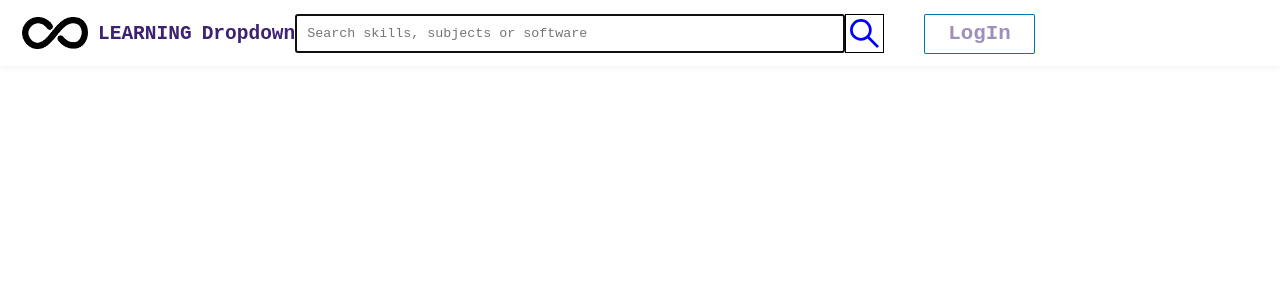
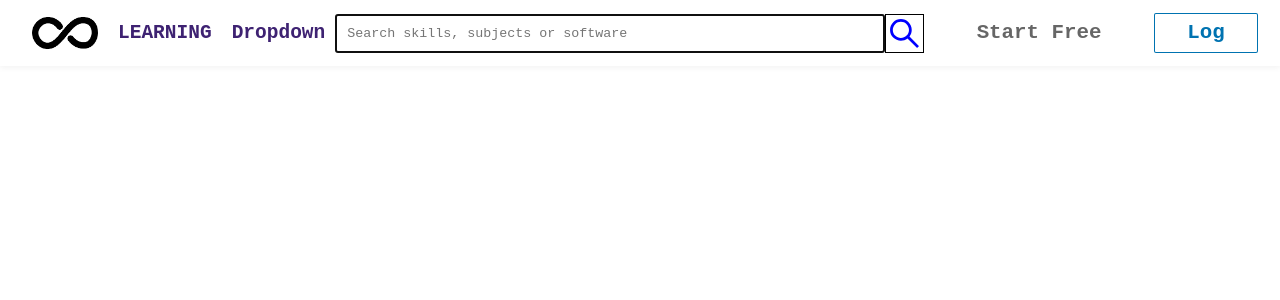
Before and after one commit to vinay72/Awaken-WebApp-Development, a React (Create React App) app in the folder awaken-webapp/: page / in a window 1280 px wide. Shown: the top 300 px of the page. Built offline with nearby package versions, Linux system fonts and the light colour scheme.

Commit message:
Made Login and Start Free Trial Components in NavBar

```diff
--- /dev/null
+++ b/awaken-webapp/src/components/FreeTrial/FreeTrial.js
@@ -0,0 +1,12 @@
+import React, { Component } from "react";
+import "./FreeTrial.scss";
+
+export default class FreeTrial extends Component {
+  render() {
+    return (
+      <div >
+          <a className="trial-button" href="https://www.youtube.com/" alt="trial-link">Start Free Trial</a>
+      </div>
+    );
+  }
+}
--- /dev/null
+++ b/awaken-webapp/src/components/FreeTrial/FreeTrial.scss
@@ -0,0 +1,32 @@
+.trial-button {
+  background-color: rgba(0, 0, 0, 0);
+  border: 0;
+  border-radius: 2px;
+  // -webkit-box-sizing: border-box;
+  box-sizing: border-box;
+  color: rgba(0, 0, 0, 0.6);
+  cursor: pointer;
+  display: inline-block;
+  font-size: 1.6rem;
+  font-weight: 600;
+  font-family: inherit;
+  height: 40px;
+  line-height: 40px;
+  overflow: hidden;
+  outline-width: 2px;
+  padding: 0 12px;
+  position: relative;
+  text-align: center;
+  text-decoration: none;
+  // -webkit-transition-duration: 167ms;
+  transition-duration: 167ms;
+  // -webkit-transition-property: background-color,color,-webkit-box-shadow;
+  transition-property: background-color, color, -webkit-box-shadow;
+  // transition-property: background-color,box-shadow,color;
+  transition-property: background-color, box-shadow, color, -webkit-box-shadow;
+  // -webkit-transition-timing-function: cubic-bezier(0, 0, 0.2, 1);
+  transition-timing-function: cubic-bezier(0, 0, 0.2, 1);
+  vertical-align: middle;
+  z-index: 0;
+  margin-left: 0;
+}
--- /dev/null
+++ b/awaken-webapp/src/components/FreeTrial/index.js
@@ -0,0 +1,3 @@
+import FreeTrial from "./FreeTrial"
+
+export default  FreeTrial;
--- a/awaken-webapp/src/components/Login/Login.js
+++ b/awaken-webapp/src/components/Login/Login.js
@@ -1,11 +1,12 @@
 import React, { Component } from 'react';
-import "./Login.css";
+import "./Login.scss";
 
 export default class Login extends Component {
     render() {
         return (
-            <div className="login-container">
-                <a class="nav__button-secondary" href="https://www.linkedin.com/learning-login/?upsellOrderOrigin=default_guest_learning&amp;fromSignIn=true&amp;trk=homepage-learning_nav-header-signin" data-tracking-control-name="homepage-learning_nav-header-signin" data-tracking-will-navigate="">LogIn</a>
+            <div >
+               <button className="login-button">Log In</button>
+
             </div>
         )
     }
--- a/awaken-webapp/src/components/Login/Login.css
+++ b/awaken-webapp/src/components/Login/Login.scss
@@ -1,32 +1,31 @@
-.nav__button-secondary.nav__button-secondary {
+.login-button{
+
+    cursor: pointer;
     background-color: rgba(0,0,0,0);
     border: 0;
     border-radius: 2px;
-    -webkit-box-sizing: border-box;
+    // -webkit-box-sizing: border-box;
     box-sizing: border-box;
     color: #0073b1;
-    cursor: pointer;
-    display: inline-block;
     font-size: 1.6rem;
     font-weight: 600;
     font-family: inherit;
     height: 40px;
-    top: 7px;
-    margin-left: 30px;
     line-height: 40px;
     overflow: hidden;
     outline-width: 2px;
     padding: 0 24px;
     position: relative;
     text-align: center;
+    text-align: center;
     text-decoration: none;
-    -webkit-transition-duration: 167ms;
+    // -webkit-transition-duration: 167ms;
     transition-duration: 167ms;
-    -webkit-transition-property: background-color,color,-webkit-box-shadow;
-    transition-property: background-color,color,-webkit-box-shadow;
-    transition-property: background-color,box-shadow,color;
+    // -webkit-transition-property: background-color,color,-webkit-box-shadow;
+    // transition-property: background-color,color,-webkit-box-shadow;
+    // transition-property: background-color,box-shadow,color;
     transition-property: background-color,box-shadow,color,-webkit-box-shadow;
-    -webkit-transition-timing-function: cubic-bezier(0, 0, 0.2, 1);
+    // -webkit-transition-timing-function: cubic-bezier(0, 0, 0.2, 1);
     transition-timing-function: cubic-bezier(0, 0, 0.2, 1);
     vertical-align: middle;
     z-index: 0;
--- a/awaken-webapp/src/components/Navbar/Navbar.js
+++ b/awaken-webapp/src/components/Navbar/Navbar.js
@@ -6,6 +6,7 @@ import { AiOutlineSearch } from "react-icons/ai";
 import Logo from "../../images/logo.png";
 import Dropdown from "../Dropdown/Dropdown";
 import Login from "../Login/Login";
+import FreeTrial from "../FreeTrial/FreeTrial";
 class Navbar extends Component {
     constructor(props) {
         super(props);
@@ -76,11 +77,14 @@ class Navbar extends Component {
 
 
                     </div>
+
                     <div className="navbar-links-container flex">
+
+                        <FreeTrial />
+                    </div>
+                    <div className="navbar-links-container flex">
+
                         <Login />
-
-
-
                     </div>
 
 
--- a/awaken-webapp/src/components/Navbar/Navbar.scss
+++ b/awaken-webapp/src/components/Navbar/Navbar.scss
@@ -26,24 +26,24 @@
     height: 100%;
     align-items: center;
     color: #3e2272;
-    margin-left: 0px;
+    margin-left: 10px;
     .navbar-links-container {
-      height: 80%;
-      width: 20%;
+      // height: 80%;
+      // width: 20%;
       align-items: center;
-      margin-left: 10px;
+      margin-left: 20px;
       @media (max-width: 1023px) {
         display: none;
       }
-      a {
-        margin-right: 0px;
-        height: 100%;
-        display: flex;
-        align-items: center;
-        justify-content: center;
-        position: relative;
-        color: rgba(62, 34, 114, 0.5);
-      }
+      // a {
+      //   margin-right: 0px;
+      //   height: 100%;
+      //   display: flex;
+      //   align-items: center;
+      //   justify-content: center;
+      //   position: relative;
+      //   color: rgba(62, 34, 114, 0.5);
+      // }
       .active {
         color: #3e2272;
         &::after {
```
